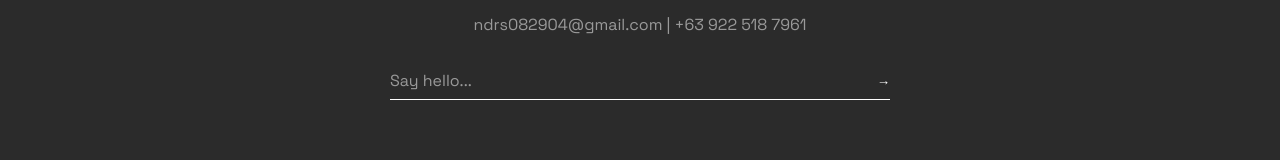
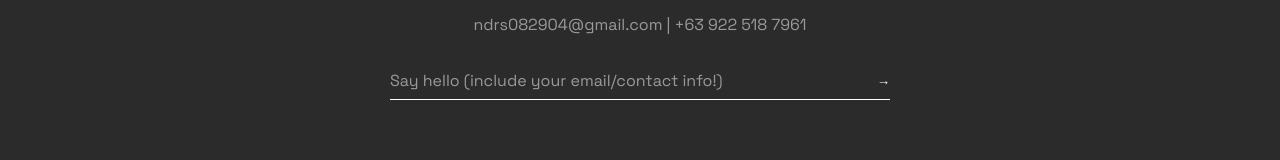
Before and after one commit to MarcusDaneSanchez/prtfolio-sanchez, a React (Vite) app: page / in a window 1280 px wide. Shown: the part 3101-3261 px from the top of the page. Built offline with nearby package versions, Linux system fonts and the light colour scheme.

Commit message:
refactor: enhance contact form functionality and improve user feedback

```diff
--- a/src/components/Contact.tsx
+++ b/src/components/Contact.tsx
@@ -1,12 +1,62 @@
+import { useState, type FormEvent } from 'react';
+
 const Contact = () => {
+  const [message, setMessage] = useState('');
+  const [status, setStatus] = useState<'idle' | 'sending' | 'sent' | 'error'>('idle');
+
+  const handleSubmit = async (e: FormEvent) => {
+    e.preventDefault();
+    setStatus('sending');
+
+    try {
+      const response = await fetch('https://formsubmit.co/ajax/ndrs082904@gmail.com', {
+        method: 'POST',
+        headers: {
+          'Content-Type': 'application/json',
+          'Accept': 'application/json'
+        },
+        body: JSON.stringify({
+          _subject: 'New Message from Portfolio',
+          message: message,
+          _captcha: 'false'
+        })
+      });
+
+      if (response.ok) {
+        setStatus('sent');
+        setMessage('');
+        setTimeout(() => setStatus('idle'), 3000);
+      } else {
+        setStatus('error');
+        setTimeout(() => setStatus('idle'), 3000);
+      }
+    } catch (error) {
+      setStatus('error');
+      setTimeout(() => setStatus('idle'), 3000);
+    }
+  };
+
   return (
     <section className="newsletter" id="contact">
       <div className="newsletter-content">
         <h2 className="title">LET'S WORK TOGETHER</h2>
         <p style={{color: '#999', marginBottom: '2rem'}}>ndrs082904@gmail.com | +63 922 518 7961</p>
-        <form className="newsletter-form" onSubmit={(e) => e.preventDefault()}>
-          <input type="email" placeholder="Say hello..." required />
-          <button type="submit" aria-label="Send">&rarr;</button>
+        <form className="newsletter-form" onSubmit={handleSubmit}>
+          <input
+            type="text"
+            name="message"
+            value={message}
+            onChange={(e) => setMessage(e.target.value)}
+            placeholder={
+              status === 'sending' ? 'Sending message...' :
+              status === 'sent' ? 'Message sent successfully!' :
+              status === 'error' ? 'Error sending message. Try again?' :
+              'Say hello (include your email/contact info!)'
+            }
+            disabled={status === 'sending'}
+            required
+          />
+          <button type="submit" aria-label="Send" disabled={status === 'sending'}>&rarr;</button>
         </form>
       </div>
     </section>
```
